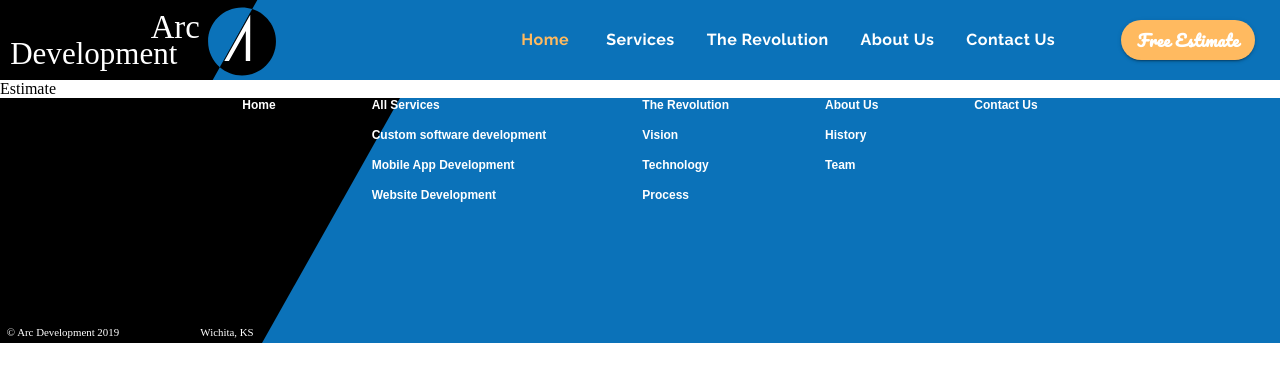
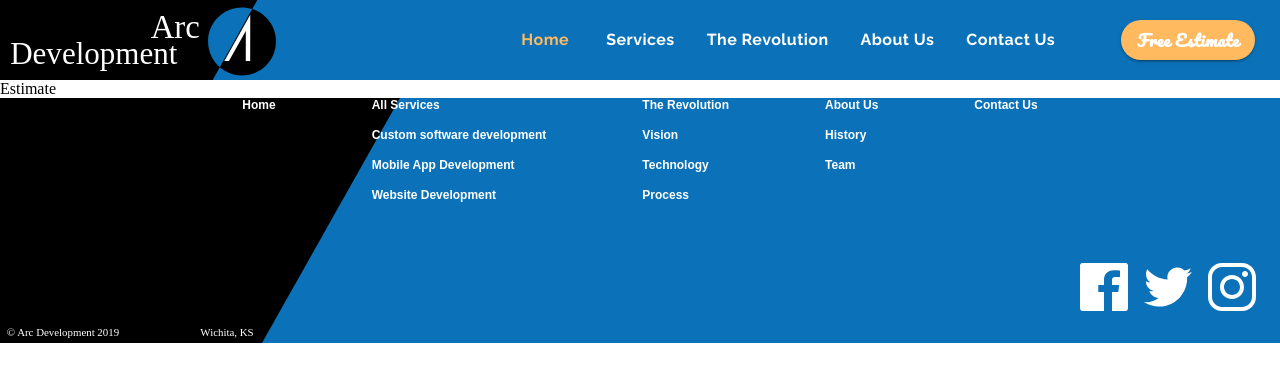
Before and after one commit to brianmuturi2/react-spa, a React (Create React App) app: page /estimate in a window 1280 px wide. Shown: the top 382 px of the page. Built offline with nearby package versions, Linux system fonts and the light colour scheme.

Commit message:
feat(footer): finished footer

```diff
--- a/src/components/ui/Footer/Footer.js
+++ b/src/components/ui/Footer/Footer.js
@@ -2,6 +2,9 @@ import React from 'react';
 import styles from './Footer.module.css'
 
 import footerAdornment from '../../../assets/Footer Adornment.svg'
+import facebook from '../../../assets/facebook.svg'
+import twitter from '../../../assets/twitter.svg'
+import instagram from '../../../assets/instagram.svg'
 
 import {useTheme} from '@mui/material/styles';
 import useMediaQuery from '@mui/material/useMediaQuery';
@@ -18,6 +21,7 @@ function Footer({setSelectedTab, setSelectedMenu}) {
     const theme = useTheme();
     const matchesDeviceMd = useMediaQuery(theme.breakpoints.down('md'));
     const matchesDeviceSm = useMediaQuery(theme.breakpoints.down('sm'));
+    const matchesDeviceLg = useMediaQuery(theme.breakpoints.up('lg'));
 
     function handleNavigation(value) {
         setSelectedTab(value);
@@ -31,6 +35,8 @@ function Footer({setSelectedTab, setSelectedMenu}) {
 
     return (
         <footer className={styles.footer}>
+            {
+                matchesDeviceLg && (
                     <Grid container className={styles.gridContainer} justifyContent={'center'} spacing={12}>
                         <Grid item>
                             <Grid container direction={'column'}>
@@ -92,8 +98,23 @@ function Footer({setSelectedTab, setSelectedMenu}) {
                             </Grid>
                         </Grid>
                     </Grid>
+                )
+            }
+
             <img src={footerAdornment} alt="black decorative slash"
                  className={`${styles.adornment} ${matchesDeviceMd ? styles.adornmentMd : null} ${matchesDeviceSm ? styles.adornmentSm : null}`}/>
+
+             <Grid container className={styles.socialContainer} justifyContent={'flex-end'} spacing={2}>
+                 <Grid item component={'a'} href={'https://www.facebook.com'} rel={'noopener noreferrer'} target={'_blank'}>
+                     <img src={facebook} alt="facebook logo" className={styles.icon}/>
+                 </Grid>
+                 <Grid item component={'a'} href={'https://www.twitter.com'} rel={'noopener noreferrer'} target={'_blank'}>
+                     <img src={twitter} alt="twitter logo" className={styles.icon}/>
+                 </Grid>
+                 <Grid item component={'a'} href={'https://www.instagram.com'} rel={'noopener noreferrer'} target={'_blank'}>
+                     <img src={instagram} alt="instagram logo" className={styles.icon}/>
+                 </Grid>
+             </Grid>
         </footer>
     )
 }
--- a/src/components/ui/Footer/Footer.module.css
+++ b/src/components/ui/Footer/Footer.module.css
@@ -29,3 +29,21 @@
     font-weight: bold;
     text-decoration: none;
 }
+
+.icon {
+    height: 3em;
+    width: 3em;
+}
+
+.socialContainer {
+    position: absolute;
+    margin-top: -6em;
+    right: 1.5em;
+}
+
+@media only screen and (max-width: 600px) {
+    .icon {
+        height: 2em;
+        width: 2em;
+    }
+}
--- a/src/components/ui/Header/Header.js
+++ b/src/components/ui/Header/Header.js
@@ -147,7 +147,7 @@ function Header({selectedTab, setSelectedTab, selectedMenu, setSelectedMenu}) {
         } else if (window.location.pathname === '/contact' && selectedTab !== 4) {
             setSelectedTab(4)
         }
-    }, []);
+    }, [selectedTab, setSelectedTab, setSelectedMenu]);
 
     const tabs = (
         <>
```
Lines whose indentation alone changed are shown as unchanged.
